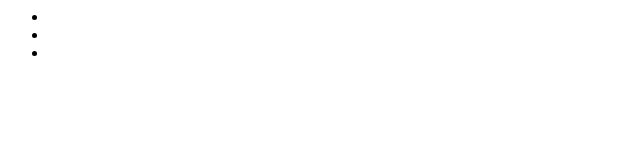
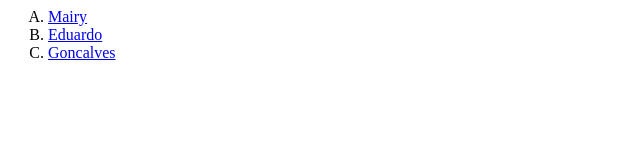
Before and after one commit to mairyeduardo/0.2.1, a plain HTML site: page index.html in a window 1280 px wide. Shown: the whole page, without its empty margins (0-640 px from the left). Drawn offline with Linux system fonts and the light colour scheme.

Commit message:
2 files modified

```diff
--- a/index.html
+++ b/index.html
@@ -5,9 +5,9 @@
   </head>
   <body>
   <ul>
-    <li><a href=""></a></li>
-    <li><a href=""></a></li>
-    <li><a href=""></a></li>
+    <li><a href="mairy">Mairy</a></li>
+    <li><a href="eduardo">Eduardo</a></li>
+    <li><a href="goncalves">Goncalves</a></li>
   </ul>
   </body>
 </html>
--- a/style.css
+++ b/style.css
@@ -1,5 +1,5 @@
 ul {
- list-style: ;
+ list-style: upper-alpha;
 }
 
 li {
```
